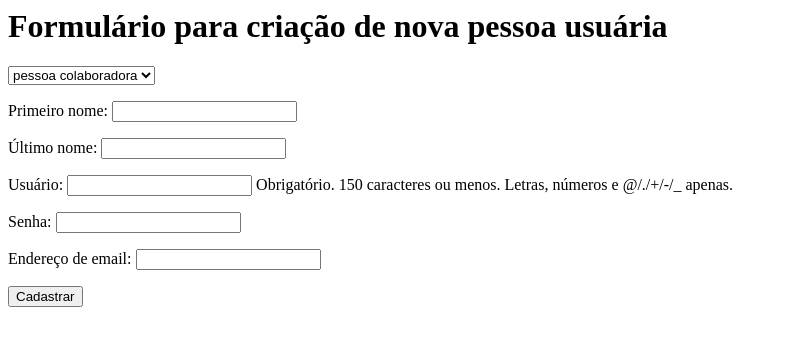
After one commit to felipmartins/django-study, a Django app: page /user/new in a window 1280 px wide. The commit adds this page. Shown: the top 346 px of the page, without its empty margins (0-787 px from the left). Run offline with Django 4.2, Linux system fonts and the light colour scheme.

Commit message:
separa os htmls das novas views

```diff
--- /dev/null
+++ b/accounts/templates/accounts/create_user.html
@@ -0,0 +1,11 @@
+<h1> Formulário para criação de nova pessoa usuária</h1>
+
+<form method="post">
+    {% csrf_token %}
+    <select>
+        <option value="1"> pessoa colaboradora</option>
+        <option value="0"> pessoa liderança</option>
+    </select>
+    {{ user_form.as_p }}
+    <input type="submit" class="btn" value="Cadastrar">
+</form>
```
Also changed, not shown: accounts/templates/accounts/index.html (+1 -6 lines).
